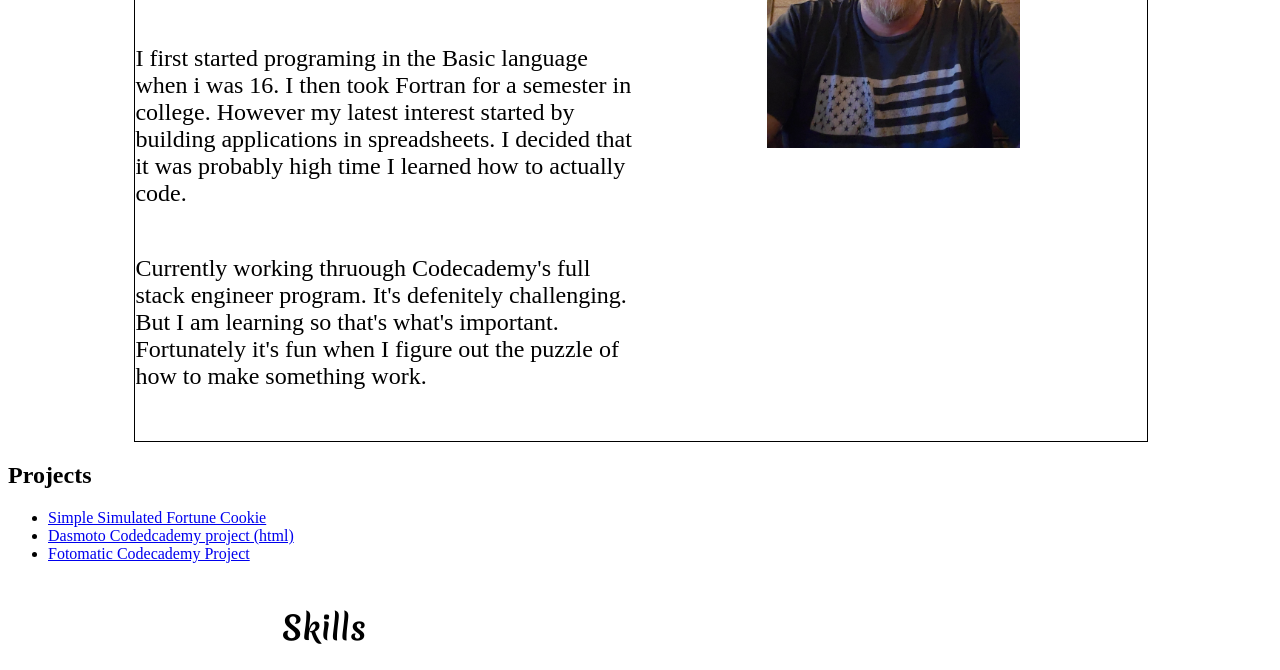
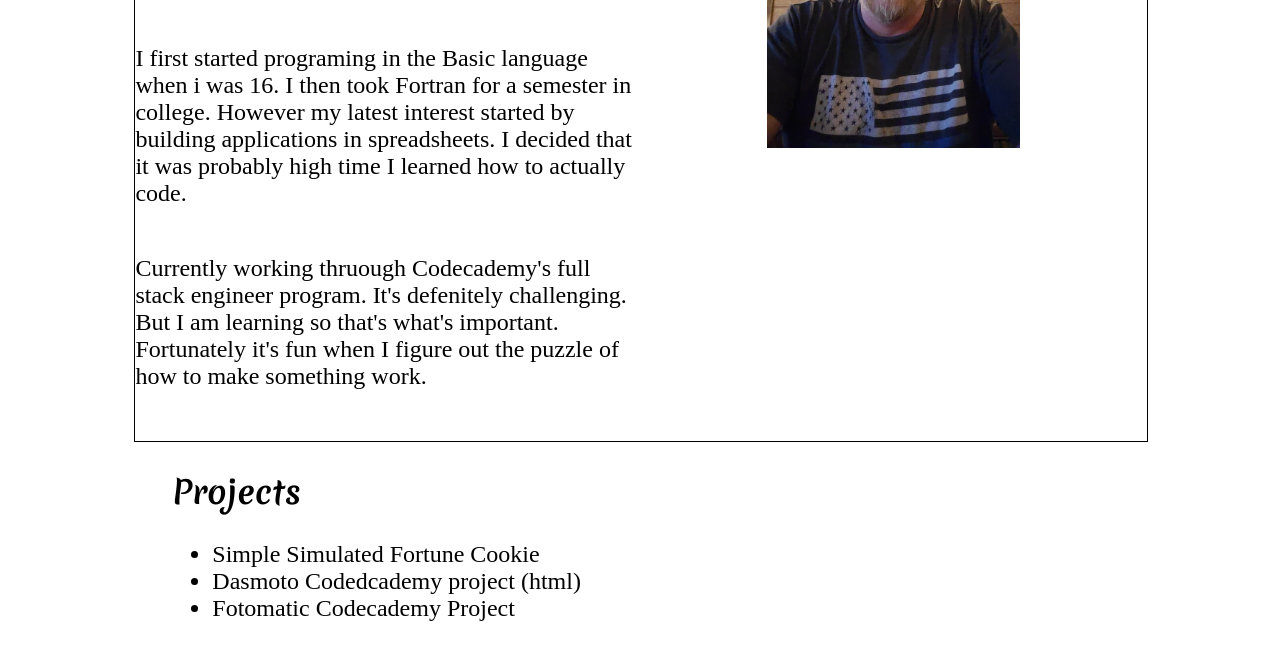
Before and after one commit to joshconger75/portfolio, a plain HTML site: page index.html in a window 1280 px wide. Shown: the part 453-1123 px from the top of the page. Drawn offline with Linux system fonts and the light colour scheme; a web font is replaced by a local one.

Commit message:
portfolio codecademy project complete

```diff
--- a/index.html
+++ b/index.html
@@ -32,9 +32,9 @@
     <section id="projects">
         <h2>Projects</h2>
         <ul>
-            <li><a href="https://joshconger75.github.io/my_message_maker/">Simple Simulated Fortune Cookie</a></li>
-            <li><a href="https://joshconger75.github.io/Dasmoto-codecademy-project/">Dasmoto Codedcademy project (html)</a></li>
-            <li><a href="https://joshconger75.github.io/Fotomatic-codecademy-project/">Fotomatic Codecademy Project</a></li>
+            <li><a class="project-item" href="https://joshconger75.github.io/my_message_maker/">Simple Simulated Fortune Cookie</a></li>
+            <li><a class="project-item"  href="https://joshconger75.github.io/Dasmoto-codecademy-project/">Dasmoto Codedcademy project (html)</a></li>
+            <li><a class="project-item"  href="https://joshconger75.github.io/Fotomatic-codecademy-project/">Fotomatic Codecademy Project</a></li>
         </ul>
     </section>
     <section id="skills">
--- a/styles.css
+++ b/styles.css
@@ -54,7 +54,6 @@ h1 {
     left: 10%;
 }
 #about_me {
-    font-family: 'Merienda', cursive;
     position: relative;
     padding-left: 25%;
     font-size: 2rem;
@@ -77,7 +76,7 @@ h1 {
     width: 50%;
 }
 
-#skills h2 {
+h2 {
     font-family: 'Merienda', cursive;
     font-size: 2rem;
 
@@ -89,7 +88,17 @@ h1 {
     padding-left: 12%;
 }
 
+#projects {
+    padding: 0 13%;
+    font-size: 1.5rem;
+    width: 50%;
+}
 
+
+.project-item {
+    text-decoration: none;
+    color: black;
+}
 footer {
     position: relative;
     text-align: center;
```
